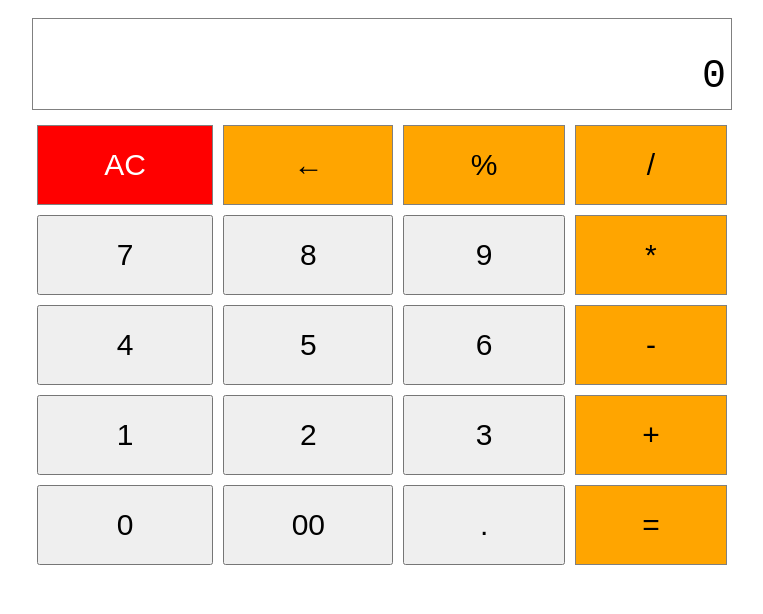
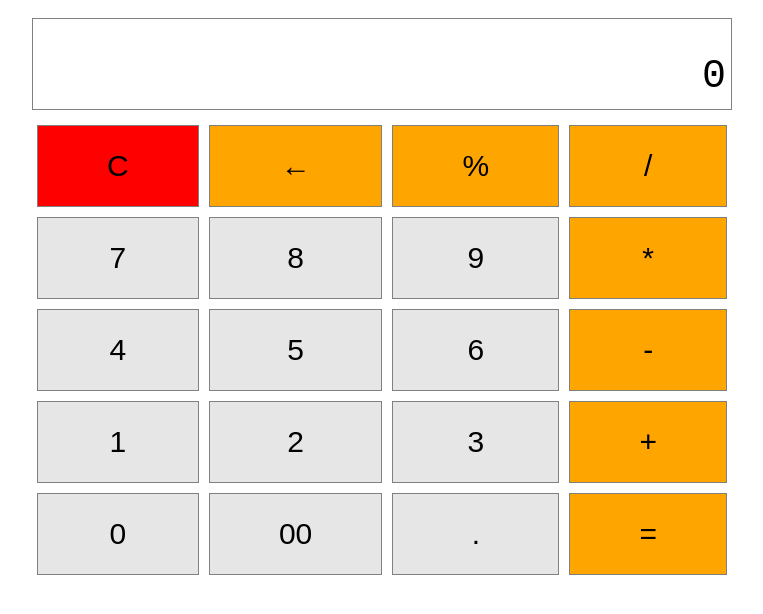
Before and after one commit to pratikabu/calculator, a website: page index.html in a window 1280 px wide. Shown: the whole page, without its empty margins (258-1021 px from the left). Drawn offline with nearby package versions, Linux system fonts and the light colour scheme.

Commit message:
Converted buttons to href tag

```diff
--- a/index.html
+++ b/index.html
@@ -16,30 +16,30 @@
 		<textarea id="result" rows="1">0</textarea>
 	</div>
 	<div id="buttonsDiv">
-		<input class="calcButton btnfunc btnAC" id="btnAC" type="button" value="AC">
-		<input class="calcButton btnfunc" id="btnBackspace" type="button" value="&larr;">
-		<input class="calcButton btnfunc" id="btnPercent" type="button" value="%">
-		<input class="calcButton btnfunc" id="btnDivide" type="button" value="/">
+		<a href="#" class="calcButton btnfunc btnAC" id="btnAC">C</a>
+		<a href="#" class="calcButton btnfunc" id="btnBackspace">&larr;</a>
+		<a href="#" class="calcButton btnfunc" id="btnPercent">%</a>
+		<a href="#" class="calcButton btnfunc" id="btnDivide">/</a>
 
-		<input class="calcButton btnnum" id="btn7" type="button" value="7">
-		<input class="calcButton btnnum" id="btn8" type="button" value="8">
-		<input class="calcButton btnnum" id="btn9" type="button" value="9">
-		<input class="calcButton btnfunc" id="btnMultiply" type="button" value="*">
+		<a href="#" class="calcButton btnnum" id="btn7">7</a>
+		<a href="#" class="calcButton btnnum" id="btn8">8</a>
+		<a href="#" class="calcButton btnnum" id="btn9">9</a>
+		<a href="#" class="calcButton btnfunc" id="btnMultiply">*</a>
 
-		<input class="calcButton btnnum" id="btn4" type="button" value="4">
-		<input class="calcButton btnnum" id="btn5" type="button" value="5">
-		<input class="calcButton btnnum" id="btn6" type="button" value="6">
-		<input class="calcButton btnfunc" id="btnMinus" type="button" value="-">
+		<a href="#" class="calcButton btnnum" id="btn4">4</a>
+		<a href="#" class="calcButton btnnum" id="btn5">5</a>
+		<a href="#" class="calcButton btnnum" id="btn6">6</a>
+		<a href="#" class="calcButton btnfunc" id="btnMinus">-</a>
 
-		<input class="calcButton btnnum" id="btn1" type="button" value="1">
-		<input class="calcButton btnnum" id="btn2" type="button" value="2">
-		<input class="calcButton btnnum" id="btn3" type="button" value="3">
-		<input class="calcButton btnfunc" id="btnPlus" type="button" value="+">
+		<a href="#" class="calcButton btnnum" id="btn1">1</a>
+		<a href="#" class="calcButton btnnum" id="btn2">2</a>
+		<a href="#" class="calcButton btnnum" id="btn3">3</a>
+		<a href="#" class="calcButton btnfunc" id="btnPlus">+</a>
 
-		<input class="calcButton btnnum" id="btn0" type="button" value="0">
-		<input class="calcButton btnnum" id="btn00" type="button" value="00">
-		<input class="calcButton btnnum" id="btnDot" type="button" value=".">
-		<input class="calcButton btnfunc" id="btnEquals" type="button" value="=">
+		<a href="#" class="calcButton btnnum" id="btn0">0</a>
+		<a href="#" class="calcButton btnnum" id="btn00">00</a>
+		<a href="#" class="calcButton btnnum" id="btnDot">.</a>
+		<a href="#" class="calcButton btnfunc" id="btnEquals">=</a>
 	</div>
 
 	<div id="historyDiv">
--- a/res/calculator.js
+++ b/res/calculator.js
@@ -125,19 +125,20 @@ const pcalc = (function () {
 	}
 
 	function init() {
-		$(".btnnum").on("click", function () {
-			peditor.append($(this).val());
+		$(".btnnum").on("click", function (e) {
+			peditor.append($(this).text());
+			e.preventDefault();
 		});
 
-		$(".btnfunc").on("click", function () {
-			if ("AC" == $(this).val()) {
+		$(".btnfunc").on("click", function (e) {
+			if ("C" == $(this).text()) {
 				peditor.clear();
-			} else if ("←" == $(this).val()) {
+			} else if ("←" == $(this).text()) {
 				peditor.backspace();
 			} else {
 				const validMove = peditor.moveEditorToExp();
 				if(validMove) {
-					const operator = $(this).val();
+					const operator = $(this).text();
 					if ("=" == operator) {
 						evalExp(peditor.getExpression());
 					} else {
@@ -145,6 +146,8 @@ const pcalc = (function () {
 					}
 				}
 			}
+
+			e.preventDefault();
 		});
 	}
 
--- a/res/stylesheet.css
+++ b/res/stylesheet.css
@@ -1,13 +1,21 @@
 .calcButton {
     /*width: 70px;*/
     height: 80px;
+    line-height: 80px;
     margin: 5px;
     font-size: 30px;
+    text-align: center;
+    border: 1px SOLID GRAY;
+    background-color: #e6e6e6;
+}
+
+a.calcButton {
+    text-decoration: none;
+    color: inherit;
 }
 
 .btnfunc {
     background-color: ORANGE;
-    border: 1px solid gray;
 }
 .btnAC {
     background-color: RED;
@@ -46,6 +54,7 @@
 body {
     text-align: center;
     font-size: 20px;
+    font-family: Arial;
 }
 
 #buttonsDiv {
```
